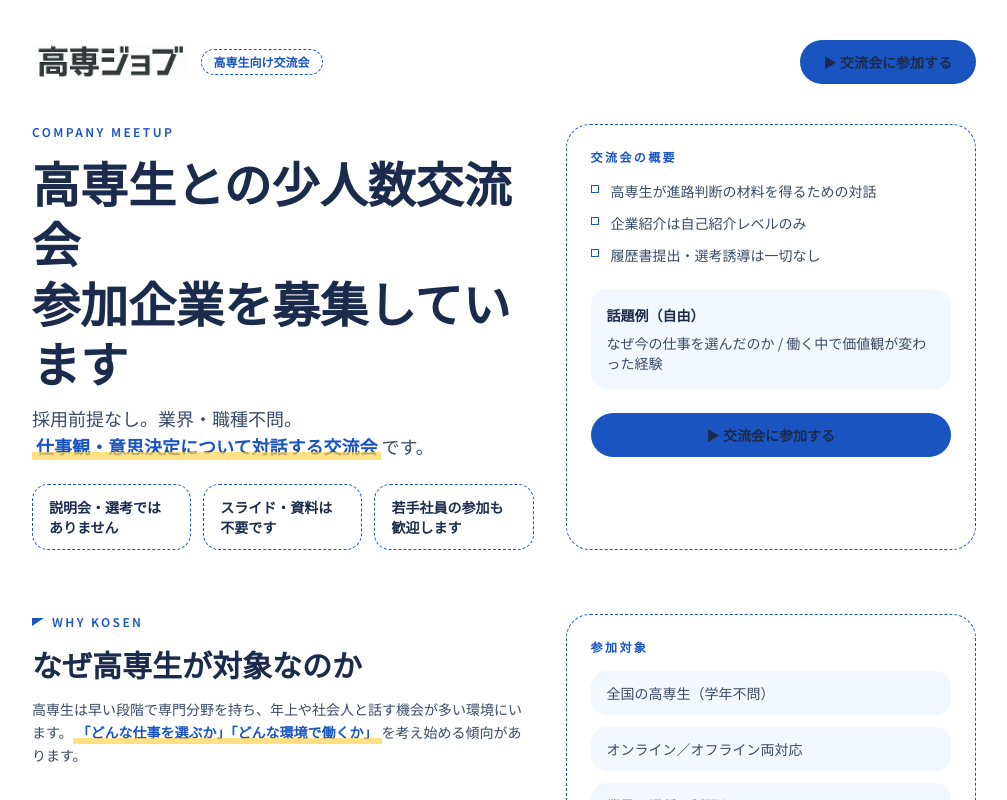
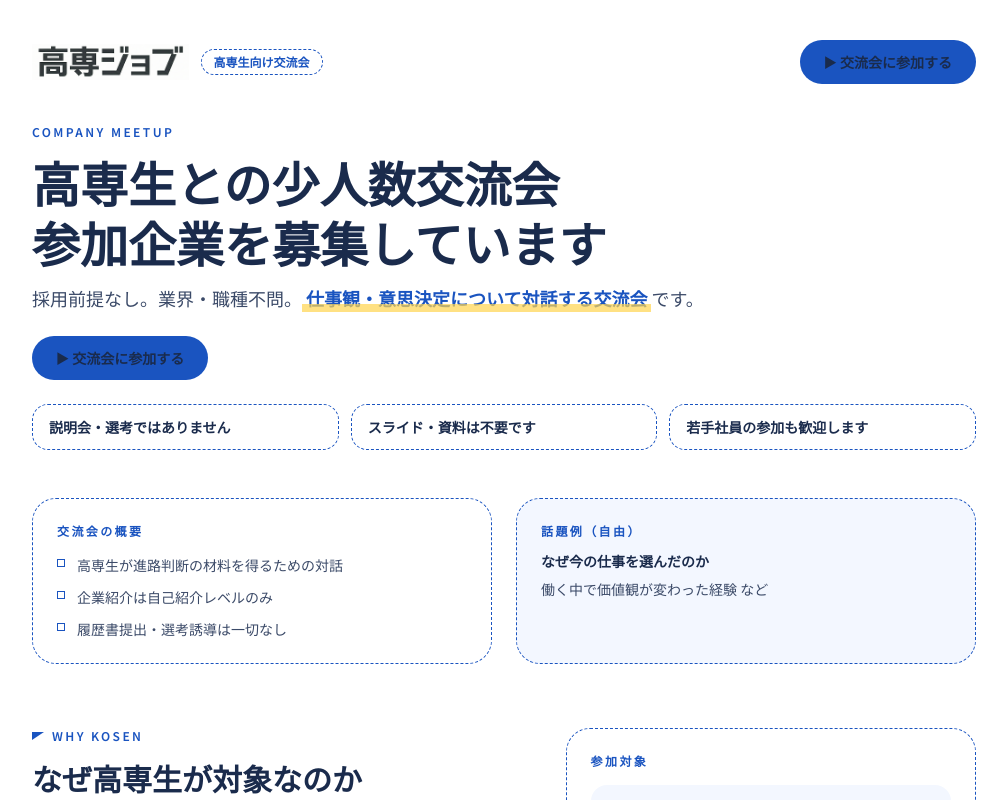
Before and after one commit to yshk0402/Re-Kosen, a Next.js app: page /1 in a window 1280 px wide. Shown: the top 800 px of the page, without its empty margins (136-1143 px from the left). Built offline with nearby package versions, Linux system fonts and the light colour scheme; no server answers.

Commit message:
情報構造の修正for landing page

```diff
--- a/src/app/1/page.tsx
+++ b/src/app/1/page.tsx
@@ -32,8 +32,7 @@ export default function CompanyMeetupLandingPage() {
           </a>
         </header>
 
-        <section className="mt-10 grid gap-8 lg:grid-cols-[1.1fr_0.9fr]">
-          <div className="space-y-6">
+        <section className="mt-10 space-y-6">
           <div className="space-y-3">
             <p className="text-xs font-semibold uppercase tracking-[0.2em] text-[#1A54C0]">
               Company Meetup
@@ -44,13 +43,19 @@ export default function CompanyMeetupLandingPage() {
               参加企業を募集しています
             </h1>
             <p className="text-base text-[#3B4A68] sm:text-lg">
-                採用前提なし。業界・職種不問。<br />
+              採用前提なし。業界・職種不問。
               <span className={`${marker} ${markerAfter}`}>
                 仕事観・意思決定について対話する交流会
               </span>
               です。
             </p>
           </div>
+          <a
+            href={ctaHref}
+            className="inline-flex w-full items-center justify-center rounded-full bg-[#1A54C0] px-6 py-3 text-sm font-semibold text-white sm:w-auto"
+          >
+            ▶ 交流会に参加する
+          </a>
           <div className="grid gap-3 sm:grid-cols-3">
             {[
               "説明会・選考ではありません",
@@ -65,8 +70,9 @@ export default function CompanyMeetupLandingPage() {
               </div>
             ))}
           </div>
-          </div>
+        </section>
 
+        <section className="mt-12 grid gap-6 lg:grid-cols-2">
           <div className="rounded-3xl border border-dashed border-[#1A54C0] bg-white p-6">
             <p className="text-xs font-semibold uppercase tracking-[0.2em] text-[#1A54C0]">
               交流会の概要
@@ -85,18 +91,15 @@ export default function CompanyMeetupLandingPage() {
                 履歴書提出・選考誘導は一切なし
               </li>
             </ul>
-            <div className="mt-6 rounded-2xl bg-[#F3F7FF] p-4 text-sm text-[#1A2B4C]">
-              <p className="font-semibold">話題例（自由）</p>
+          </div>
+          <div className="rounded-3xl border border-dashed border-[#1A54C0] bg-[#F3F7FF] p-6 text-sm text-[#1A2B4C]">
+            <p className="text-xs font-semibold uppercase tracking-[0.2em] text-[#1A54C0]">
+              話題例（自由）
+            </p>
+            <p className="mt-3 font-semibold">なぜ今の仕事を選んだのか</p>
             <p className="mt-2 text-[#3B4A68]">
-                なぜ今の仕事を選んだのか / 働く中で価値観が変わった経験
+              働く中で価値観が変わった経験 など
             </p>
-            </div>
-            <a
-              href={ctaHref}
-              className="mt-6 inline-flex w-full items-center justify-center rounded-full bg-[#1A54C0] px-6 py-3 text-sm font-semibold text-white"
-            >
-              ▶ 交流会に参加する
-            </a>
           </div>
         </section>
 
```
Lines whose indentation alone changed are shown as unchanged.
